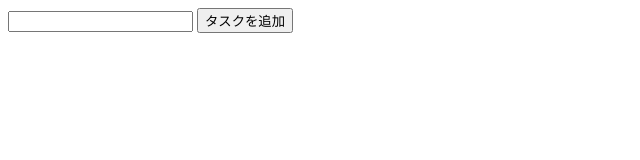
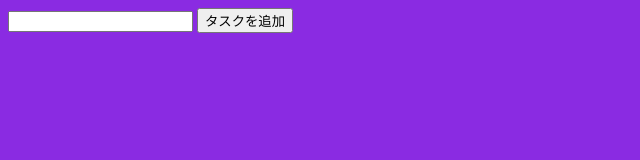
Before and after one commit to ShoYamawaki/todoapp-github-flow-tutorial, a plain HTML site: page index.html in a window 1280 px wide. Shown: the whole page, without its empty margins (0-640 px from the left). Drawn offline with nearby package versions, Linux system fonts and the light colour scheme.

Commit message:
add style.css cssファイルを追加

```diff
--- a/index.html
+++ b/index.html
@@ -4,6 +4,7 @@
 <head>
     <meta charset="UTF-8">
     <meta name="viewport" content="width=device-width, initial-scale=1.0">
+    <link rel="stylesheet" href="style.css">
     <title>Todo app</title>
 </head>
 
@@ -17,7 +18,8 @@
     </div>
     <script src="https://cdnjs.cloudflare.com/ajax/libs/jquery/3.7.1/jquery.min.js"
         integrity="sha512-v2CJ7UaYy4JwqLDIrZUI/4hqeoQieOmAZNXBeQyjo21dadnwR+8ZaIJVT8EE2iyI61OV8e6M8PP2/4hpQINQ/g=="
-        crossorigin="anonymous" referrerpolicy="no-referrer"></script>
+        crossorigin="anonymous"
+        referrerpolicy="no-referrer"></script>
     <script src="app.js"></script>
 </body>
 
--- /dev/null
+++ b/style.css
@@ -0,0 +1,3 @@
+html {
+    background-color: blueviolet;
+}
```
